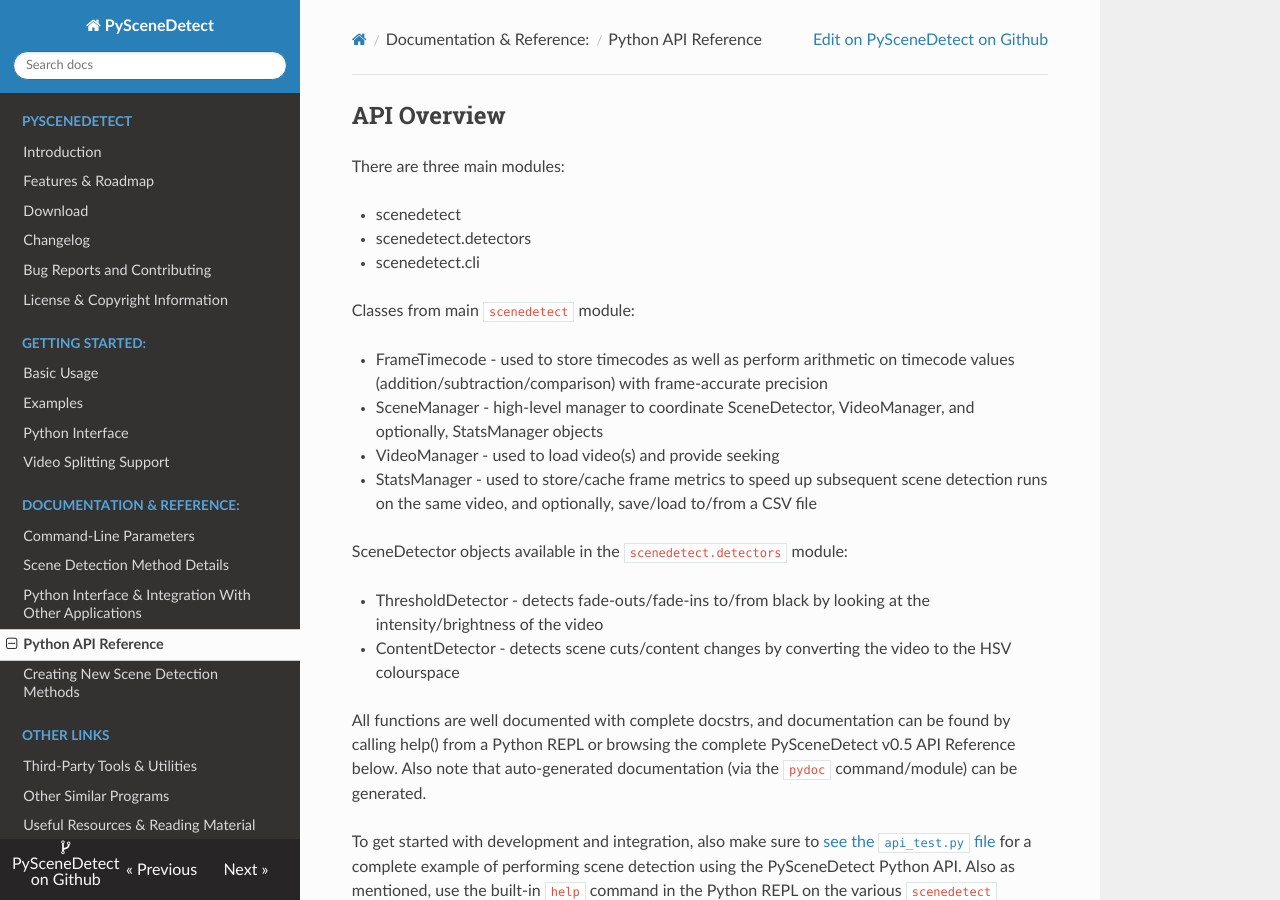
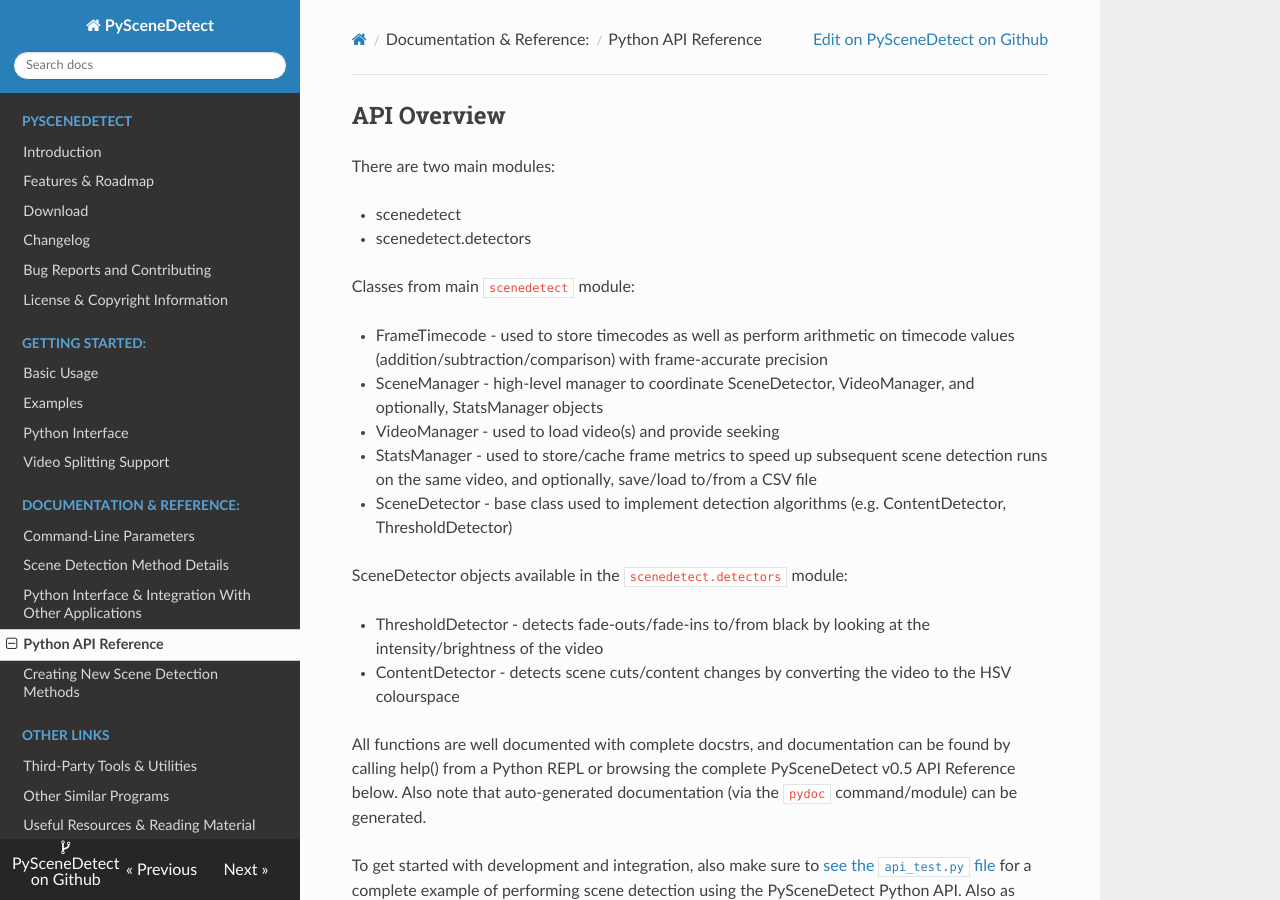
Before and after one commit to vovamushak/PySceneDetect, an MkDocs documentation site: the page built from docs/reference/python-api.md, in a window 1280 px wide and 900 px high. Built offline with MkDocs 1.6.1, drawn with Linux system fonts in a browser that asks for light colours; nearby versions of some CDN libraries; old or Windows-style settings are respelled for this version of MkDocs.

Commit message:
Remove scenedetect.cli from Python API reference and fix link in USAGE.md to api_test.py (moved to tests/ folder - must execute as part of test cases now).

```diff
--- a/docs/reference/python-api.md
+++ b/docs/reference/python-api.md
@@ -2,12 +2,10 @@
 API Overview
 ----------------------------------------------------------
 
-
-There are three main modules:
+There are two main modules:
 
  - scenedetect
  - scenedetect.detectors
- - scenedetect.cli
 
 Classes from main `scenedetect` module:
 
@@ -15,6 +13,7 @@ Classes from main `scenedetect` module:
  - SceneManager - high-level manager to coordinate SceneDetector, VideoManager, and optionally, StatsManager objects
  - VideoManager - used to load video(s) and provide seeking
  - StatsManager - used to store/cache frame metrics to speed up subsequent scene detection runs on the same video, and optionally, save/load to/from a CSV file
+ - SceneDetector - base class used to implement detection algorithms (e.g. ContentDetector, ThresholdDetector)
 
 SceneDetector objects available in the `scenedetect.detectors` module:
 
```
Also changed, not shown: USAGE.md (+1 -1 lines).
